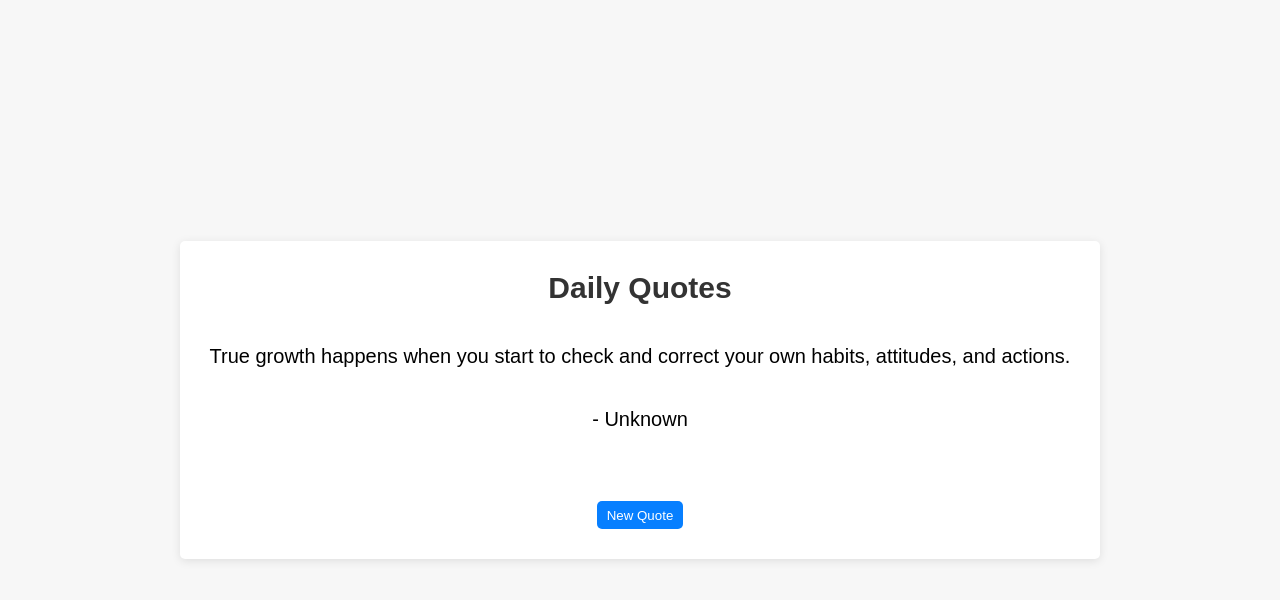
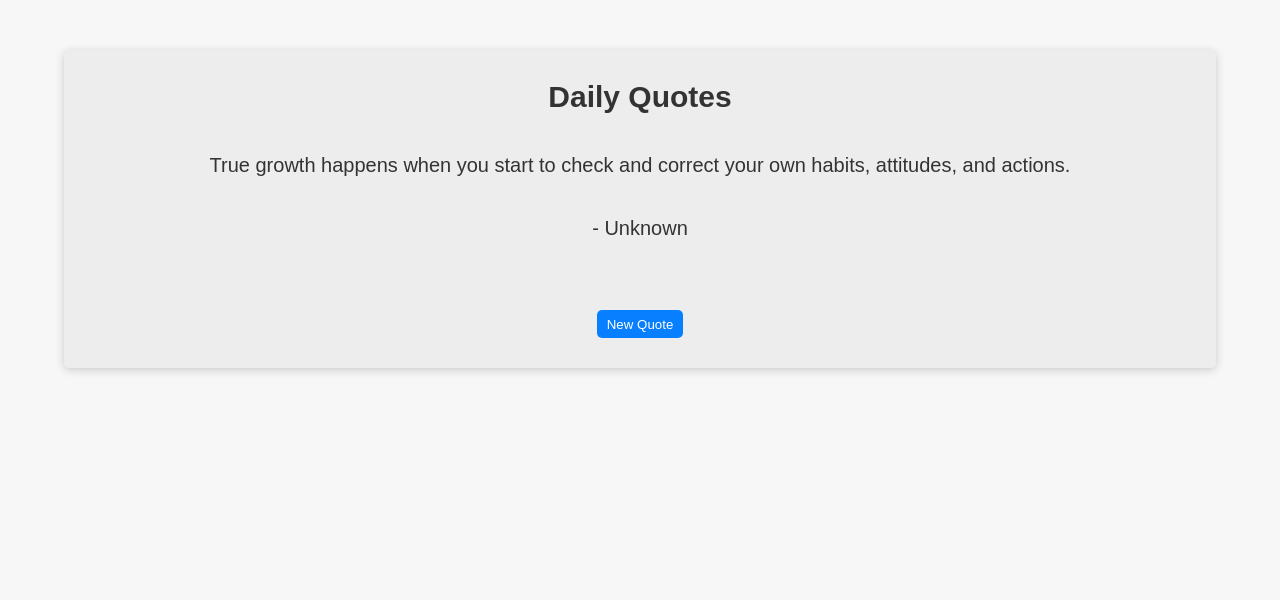
Before and after one commit to RiteshGirase2003/Quotes, a plain HTML site: page index.html in a window 1280 px wide. Drawn offline with Linux system fonts and the light colour scheme.

Commit message:
Update styles.css

```diff
--- a/styles.css
+++ b/styles.css
@@ -7,8 +7,7 @@
 body {
     font-family: Arial, sans-serif;
     background-color: #f7f7f7;
-    display: flex;
-    justify-content: center;
+
     align-items: center;
     min-height: 100vh;
     margin: 0;
@@ -22,10 +21,16 @@ html{
 
 .container {
     text-align: center;
+    margin: 5rem auto;
+    max-width: 90%;
     padding: 3rem;
-    background-color: #fff;
+    background-color: #ededed;
     border-radius: 5px;
-    box-shadow: 0 2px 10px rgba(0, 0, 0, 0.1);
+    box-shadow: 0 2px 10px rgba(0, 0, 0, 0.182);
+}
+
+.container:hover{
+    box-shadow: 0 2px 10px rgba(0, 0, 0, 0.4);
 
 }
 
@@ -35,8 +40,10 @@ h1 {
 }
 
 p{
+    color: #333;
+
     margin: 2em auto;
-    font-size:2rem;
+    font-size: 2rem;
 }
 
 .quote-container {
```
